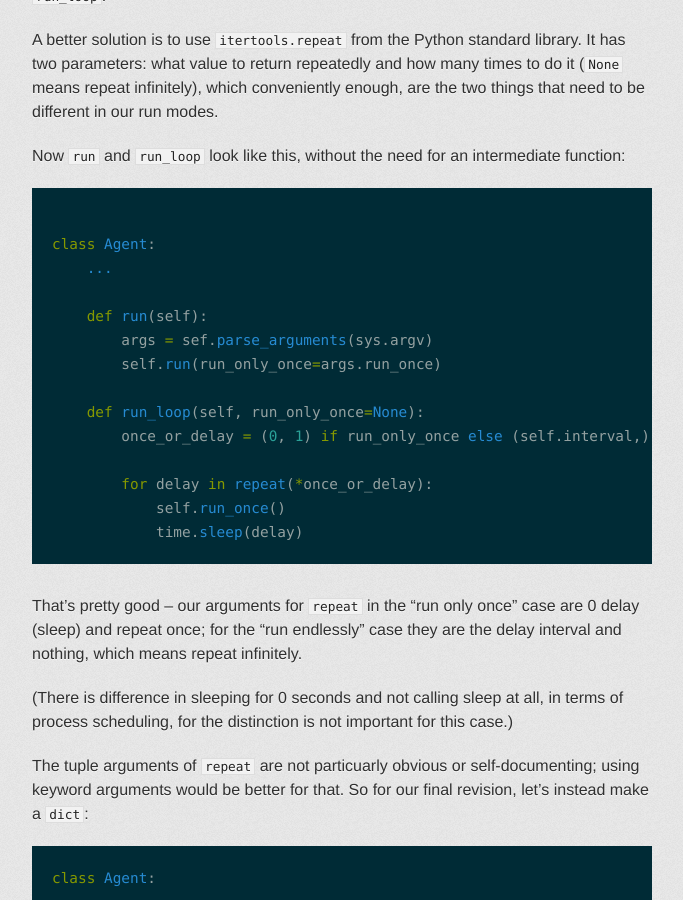
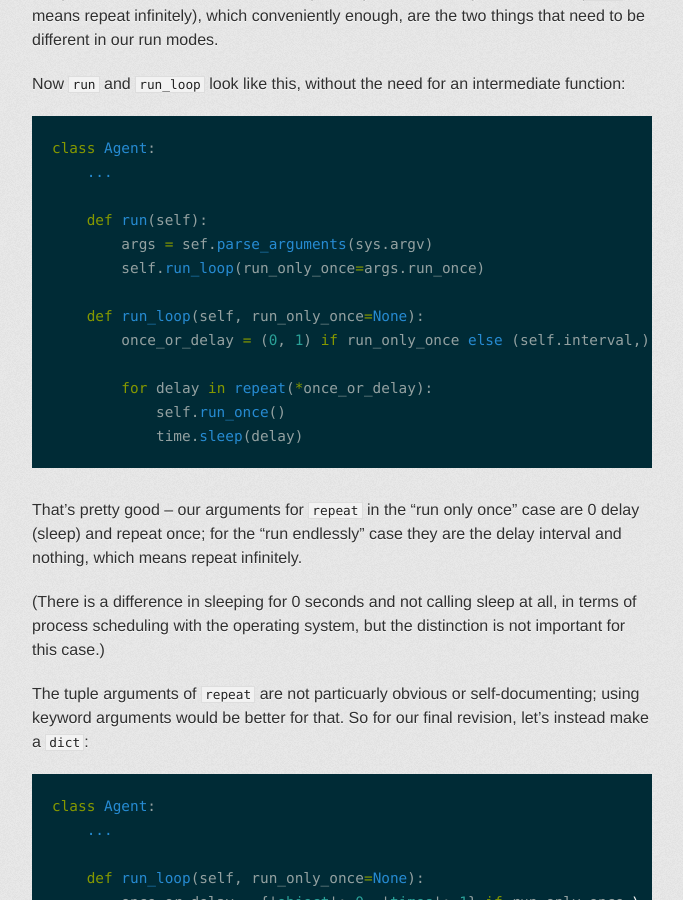
Before and after one commit to wcooley/wcooley.github.io, a Jekyll site: the page built from _posts/2017-03-08-evolution-of-work-loop.md, in a window 1280 px wide and 900 px high, scrolled down 1182 px. Shown: the whole window, without its empty margins (298-981 px from the left). Built offline with Jekyll 4.4.1, drawn with Linux system fonts in a browser that asks for light colours; some web fonts are replaced.

Commit message:
Fix minor errors

````diff
--- a/_posts/2017-03-08-evolution-of-work-loop.md
+++ b/_posts/2017-03-08-evolution-of-work-loop.md
@@ -8,7 +8,6 @@ I have a number of agents that poll for work, sleep and then repeat. They are
 structured something like this:
 
 ```python
-
 class Agent:
     def run_once(self):
         """Do all the work for a single iteration."""
@@ -17,7 +16,6 @@ class Agent:
         while True:
             self.run_once()
             time.sleep(self.interval)
-
 ```
 
 I like to have a command-line option to run through a single iteration and
@@ -25,7 +23,6 @@ stop. This is handy for testing, catching up after scheduled downtime, etc.
 My first attempt went something like this:
 
 ```python
-
 class Agent:
     ...
     def run(self):
@@ -57,13 +54,12 @@ Now `run` and `run_loop` look like this, without the need for an intermediate
 function:
 
 ```python
-
 class Agent:
     ...
 
     def run(self):
         args = sef.parse_arguments(sys.argv)
-        self.run(run_only_once=args.run_once)
+        self.run_loop(run_only_once=args.run_once)
 
     def run_loop(self, run_only_once=None):
         once_or_delay = (0, 1) if run_only_once else (self.interval,)
@@ -77,9 +73,9 @@ That's pretty good -- our arguments for `repeat` in the "run only once" case
 are 0 delay (sleep) and repeat once; for the "run endlessly" case they are the
 delay interval and nothing, which means repeat infinitely.
 
-(There is difference in sleeping for 0 seconds and not calling sleep at all,
-in terms of process scheduling, for the distinction is not important for this
-case.)
+(There is a difference in sleeping for 0 seconds and not calling sleep at all,
+in terms of process scheduling with the operating system, but the distinction
+is not important for this case.)
 
 The tuple arguments of `repeat` are not particuarly obvious or
 self-documenting; using keyword arguments would be better for that. So for our final revision, let's instead make a `dict`:
````
